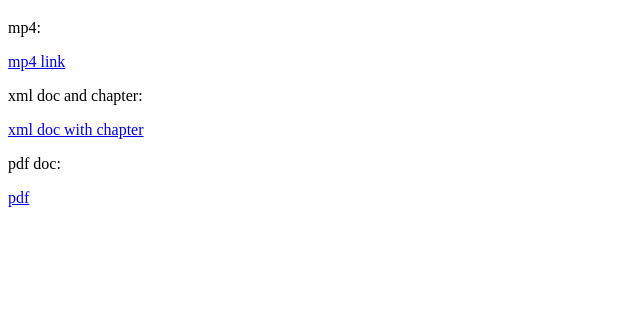
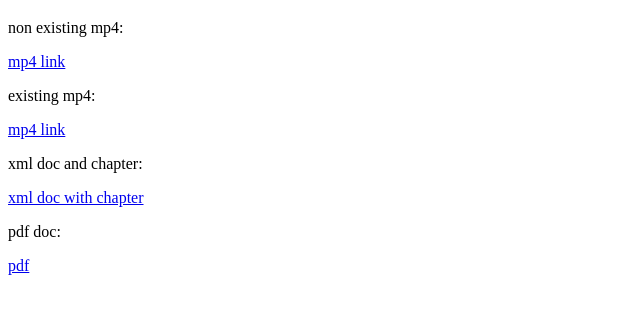
Before and after one commit to yegu01/yegu01.github.io, a plain HTML site: page index.html in a window 1280 px wide. Shown: the part 61-374 px from the top of the page, without its empty margins (0-640 px from the left). Drawn offline with Linux system fonts and the light colour scheme.

Commit message:
Update index.html

```diff
--- a/index.html
+++ b/index.html
@@ -3,7 +3,8 @@
   <head></head>
   <body>
     <h1>SD Deep Link Test</h1>
-    <p>mp4:</p><a href="sd-viewer:///RRX/DesiroHC/add_content/video/lichtgitter_sichtpruefen.mp4">mp4 link</a>
+    <p>non existing mp4:</p><a href="sd-viewer:///RRX/DesiroHC/add_content/video/lichtgitter_sichtpruefen.mp4">mp4 link</a>
+    <p>existing mp4:</p><a href="sd-viewer:///RRX/DesiroHC/add_content/video/sichtpruefung_ unterflur.mp4">mp4 link</a>
     <p>xml doc and chapter:</p><a href="sd-viewer:///RRX/DesiroHC/core/xml/de/A6Z00039983440/3.2">xml doc with chapter</a>
     <p>pdf doc:</p><a href="sd-viewer:///RRX/DesiroHC/add_content/pdf/pdf-sample.pdf">pdf</a>
   </body>
```
